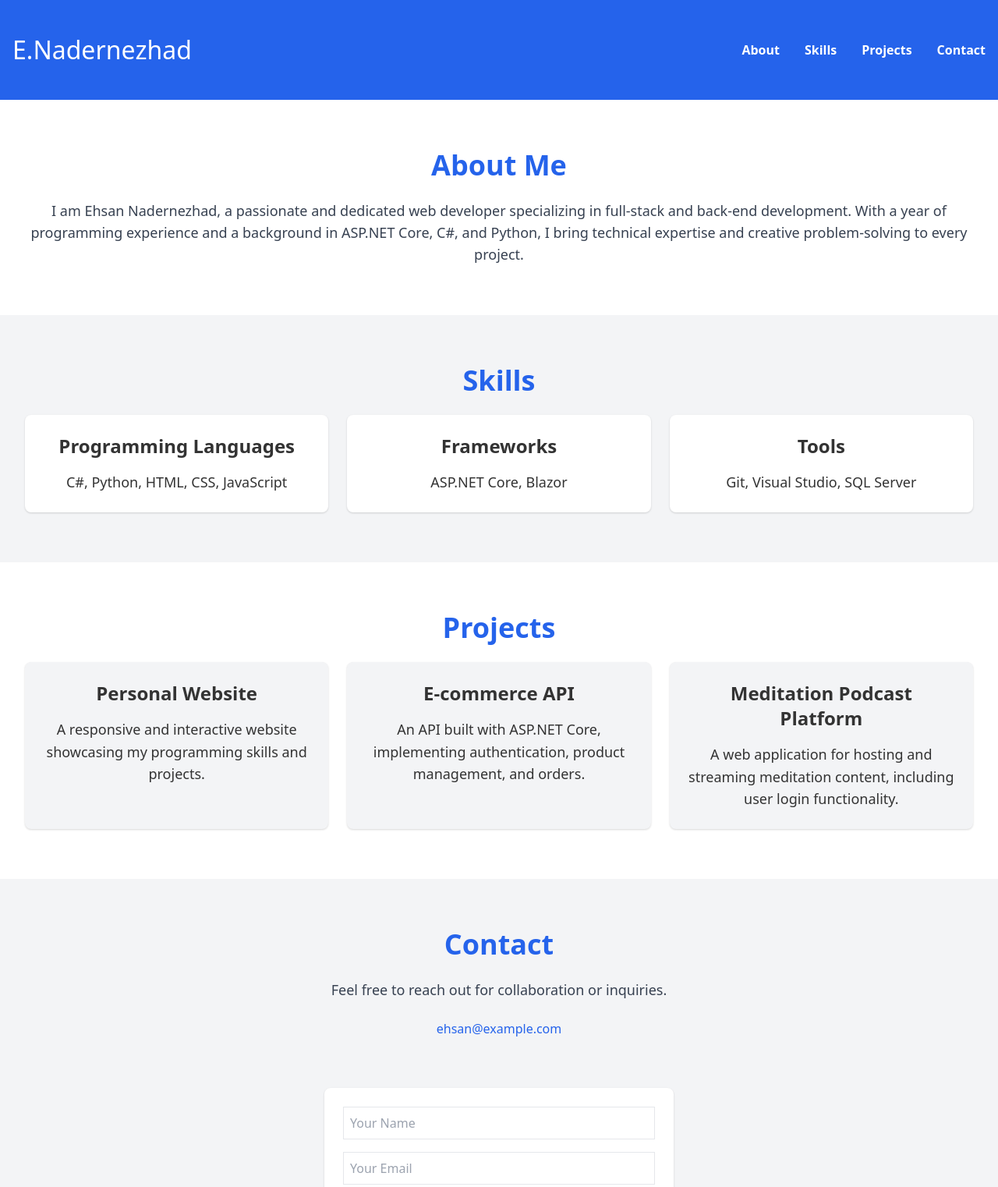
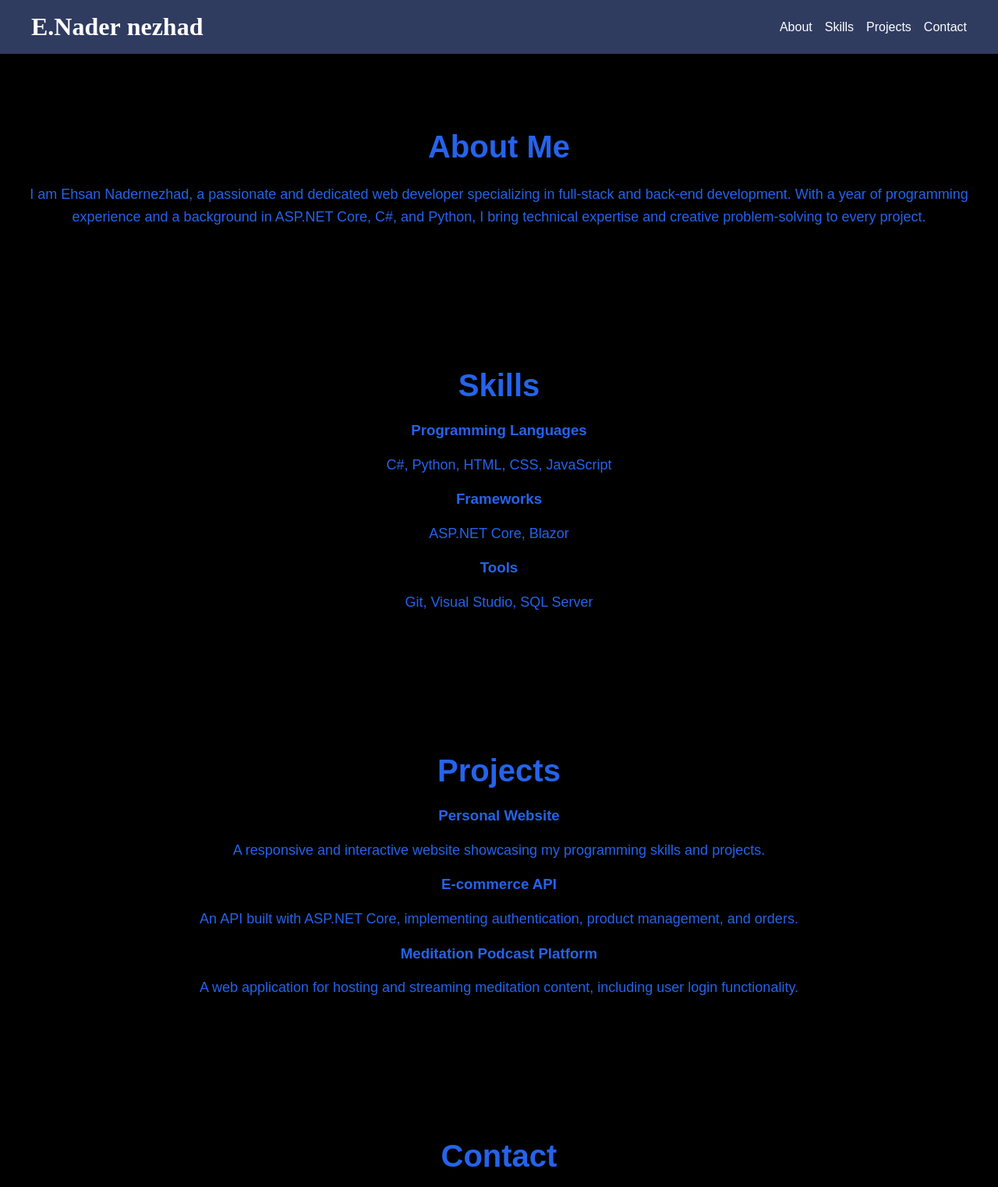
Before and after one commit to ehsan-nadernezhad/MyExperiences, a plain HTML site: page index.html in a window 1280 px wide. Shown: the top 1522 px of the page at 78% size. Drawn offline with nearby package versions, Linux system fonts and the light colour scheme.

Commit message:
set edits

```diff
--- a/index.html
+++ b/index.html
@@ -3,53 +3,56 @@
 <head>
     <meta charset="UTF-8">
     <meta name="viewport" content="width=device-width, initial-scale=1.0">
-    <title>Ehsan Nadernezhad - Portfolio</title>
-    <link href="https://cdn.jsdelivr.net/npm/tailwindcss@2.2.19/dist/tailwind.min.css" rel="stylesheet">
+    <title>MyPortfolio (EN)</title>
     <link rel="stylesheet" href="styles.css">
 </head>
-<body class="bg-gray-100 font-sans leading-normal tracking-normal">
+<body>
+
     <!-- Header -->
-    <header class="bg-blue-600 text-white">
-        <div class="container mx-auto px-4 py-6 flex justify-between items-center">
-            <h1 class="name"><span>E.</span><span> </span><span>N</span><span>a</span><span>d</span><span>e</span><span>r</span><span>n</span><span>e</span><span>z</span><span>h</span><span>a</span><span><span>d</span></span></h1>
-            <button id="menu-toggle" class="block md:hidden text-white">
+    <header>
+        <div>
+            <h1><span>E.</span><span> </span><span>N</span><span>a</span><span>d</span><span>e</span><span>r</span>
+                <span>n</span><span>e</span><span>z</span><span>h</span><span>a</span><span>d</span></h1>
+            <!-- <button id="menu-toggle" class="block md:hidden text-white text-2xl">
                 ☰
-            </button>
-            <nav id="menu" class="hidden md:flex">
-                <ul class="flex space-x-4">
-                    <li><a href="#about" class="hover:underline">About</a></li>
-                    <li><a href="#skills" class="hover:underline">Skills</a></li>
-                    <li><a href="#projects" class="hover:underline">Projects</a></li>
-                    <li><a href="#contact" class="hover:underline">Contact</a></li>
+            </button> -->
+            <nav id="menu">
+                <ul>
+                    <li><a href="#about">About</a></li>
+                    <li><a href="#skills">Skills</a></li>
+                    <li><a href="#projects">Projects</a></li>
+                    <li><a href="#contact">Contact</a></li>
                 </ul>
             </nav>
         </div>
     </header>
 
-
     <!-- About Section -->
-    <section id="about" class="bg-white py-16">
-        <div class="container mx-auto px-4 text-center">
-            <h2 class="text-4xl font-bold mb-6">About Me</h2>
-            <p class="text-lg text-gray-700">I am Ehsan Nadernezhad, a passionate and dedicated web developer specializing in full-stack and back-end development. With a year of programming experience and a background in ASP.NET Core, C#, and Python, I bring technical expertise and creative problem-solving to every project.</p>
+    <section id="about">
+        <div>
+            <h2>About Me</h2>
+            <p>I am Ehsan Nadernezhad, a passionate and dedicated web developer specializing in
+                 full-stack and back-end development. With a year of programming experience and
+                  a background in ASP.NET Core, C#, and Python, I bring technical expertise and
+                   creative problem-solving to every project.</p>
         </div>
     </section>
 
     <!-- Skills Section -->
-    <section id="skills" class="bg-gray-100 py-16">
-        <div class="container mx-auto px-4 text-center">
-            <h2 class="text-4xl font-bold mb-6">Skills</h2>
-            <div class="grid grid-cols-1 md:grid-cols-3 gap-6">
-                <div class="p-6 bg-white shadow rounded-lg">
-                    <h3 class="text-2xl font-semibold mb-4">Programming Languages</h3>
+    <section id="skills">
+        <div>
+            <h2>Skills</h2>
+            <div>
+                <div>
+                    <h3>Programming Languages</h3>
                     <p>C#, Python, HTML, CSS, JavaScript</p>
                 </div>
-                <div class="p-6 bg-white shadow rounded-lg">
-                    <h3 class="text-2xl font-semibold mb-4">Frameworks</h3>
+                <div>
+                    <h3>Frameworks</h3>
                     <p>ASP.NET Core, Blazor</p>
                 </div>
-                <div class="p-6 bg-white shadow rounded-lg">
-                    <h3 class="text-2xl font-semibold mb-4">Tools</h3>
+                <div>
+                    <h3>Tools</h3>
                     <p>Git, Visual Studio, SQL Server</p>
                 </div>
             </div>
@@ -57,20 +60,20 @@
     </section>
 
     <!-- Projects Section -->
-    <section id="projects" class="bg-white py-16">
-        <div class="container mx-auto px-4 text-center">
-            <h2 class="text-4xl font-bold mb-6">Projects</h2>
-            <div class="grid grid-cols-1 md:grid-cols-3 gap-6">
-                <div class="p-6 bg-gray-100 shadow rounded-lg">
-                    <h3 class="text-2xl font-semibold mb-4">Personal Website</h3>
+    <section id="projects">
+        <div>
+            <h2>Projects</h2>
+            <div>
+                <div>
+                    <h3>Personal Website</h3>
                     <p>A responsive and interactive website showcasing my programming skills and projects.</p>
                 </div>
-                <div class="p-6 bg-gray-100 shadow rounded-lg">
-                    <h3 class="text-2xl font-semibold mb-4">E-commerce API</h3>
+                <div>
+                    <h3>E-commerce API</h3>
                     <p>An API built with ASP.NET Core, implementing authentication, product management, and orders.</p>
                 </div>
-                <div class="p-6 bg-gray-100 shadow rounded-lg">
-                    <h3 class="text-2xl font-semibold mb-4">Meditation Podcast Platform</h3>
+                <div>
+                    <h3>Meditation Podcast Platform</h3>
                     <p>A web application for hosting and streaming meditation content, including user login functionality.</p>
                 </div>
             </div>
@@ -78,28 +81,21 @@
     </section>
 
     <!-- Contact Section -->
-    <section id="contact" class="bg-gray-100 py-16">
-        <div class="container mx-auto px-4 text-center">
-            <h2 class="text-4xl font-bold mb-6">Contact</h2>
-            <p class="text-lg text-gray-700 mb-6">Feel free to reach out for collaboration or inquiries.</p>
-            <a href="mailto:ehsan@example.com" class="text-blue-600 hover:underline">ehsan@example.com</a>
+    <section id="contact">
+        <div>
+            <h2>Contact</h2>
+            <p>Feel free to reach out for collaboration or inquiries.</p>
+            <a href="mailto:ehsan@example.com">ehsan@example.com</a>
         </div>
     </section>
-    <form id="contact-form" class="bg-white shadow p-6 rounded-lg max-w-md mx-auto">
-        <input id="name" type="text" placeholder="Your Name" class="w-full p-2 border mb-4" required>
-        <input id="email" type="email" placeholder="Your Email" class="w-full p-2 border mb-4" required>
-        <textarea id="message" placeholder="Your Message" class="w-full p-2 border mb-4" required></textarea>
-        <button type="submit" class="bg-blue-600 text-white px-4 py-2 rounded">Send</button>
-        <p id="form-feedback" class="text-red-600 hidden mt-2"></p>
-    </form>
-    <br>
-    <br>
+
     <!-- Footer -->
-    <footer class="bg-blue-600 text-white py-4">
-        <div class="container mx-auto px-4 text-center">
+    <footer>
+        <div>
             <p>&copy; 2025 Ehsan Nadernezhad. All Rights Reserved.</p>
         </div>
     </footer>
+
     <script src="script.js"></script>
 </body>
 </html>
--- a/script.js
+++ b/script.js
@@ -1,3 +1,4 @@
+document.addEventListener('DOMContentLoaded', () => {
     // Smooth scrolling for navigation links
     document.querySelectorAll('a[href^="#"]').forEach(anchor => {
         anchor.addEventListener('click', function (e) {
@@ -11,9 +12,23 @@ document.querySelectorAll('a[href^="#"]').forEach(anchor => {
     // Mobile menu toggle
     const menuToggle = document.getElementById('menu-toggle');
     const menu = document.getElementById('menu');
+    const menuClose = document.getElementById('menu-close');
 
+    // Open menu
     menuToggle.addEventListener('click', () => {
-    menu.classList.toggle('hidden');
+        menu.classList.remove('hidden');
+    });
+
+    // Close menu
+    menuClose.addEventListener('click', () => {
+        menu.classList.add('hidden');
+    });
+
+    // Close menu when clicking outside of it
+    window.addEventListener('click', (e) => {
+        if (e.target.id !== 'menu-toggle' && !menu.contains(e.target) && !menu.classList.contains('hidden')) {
+            menu.classList.add('hidden');
+        }
     });
 
     // Form validation
@@ -30,10 +45,12 @@ form.addEventListener('submit', (e) => {
         if (!name || !email || !message) {
             feedback.textContent = "All fields are required.";
             feedback.classList.remove('hidden');
+            feedback.classList.add('text-red');
         } else {
             feedback.textContent = "Your message has been sent!";
             feedback.classList.remove('hidden');
-        feedback.classList.remove('text-red-600');
-        feedback.classList.add('text-green-600');
+            feedback.classList.remove('text-red');
+            feedback.classList.add('text-green');
         }
     });
+});
--- a/styles.css
+++ b/styles.css
@@ -1,27 +1,37 @@
 /* styles.css */
 body {
     font-family: 'Arial', sans-serif;
-    background-color: #f7f7f7;
-    color: #333;
+    background-color: black;
+    color: #2563eb;
     margin: 0;
     padding: 0;
+    text-align: center;
 }
 
 header {
-    background-color: #2563eb; /* Blue color */
+    background-color: #303b60;
     color: #fff;
     padding: 1rem 0;
 }
 
+header div {
+    max-width: 1200px;
+    margin: 0 auto;
+    padding: 0 1rem;
+    display: flex;
+    justify-content: space-between;
+    align-items: center;
+}
+
 header h1 {
-    font-family: 'Times New Roman', Times,;
+    font-family: 'Times New Roman', Times, serif;
     font-size: 2rem;
     margin: 0;
 }
+
 header h1 span {
     display: inline-block;
     transition: transform 0.3s ease;
-
 }
 
 header h1 span:hover {
@@ -29,21 +39,30 @@ header h1 span:hover {
     color: goldenrod;
 }
 
-header nav ul {
+header button {
+    background: none;
+    border: none;
+    color: white;
+    cursor: pointer;
+    font-size: 1.5rem;
+}
+nav ul {
     list-style: none;
-    padding: 0;
     display: flex;
     gap: 1rem;
+    padding: 0;
+    margin: 0;
 }
 
-header nav ul li a {
+nav a {
+    color: white;
     text-decoration: none;
-    color: #fff;
-    font-weight: bold;
+    background-color:#303b60;
 }
 
-header nav ul li a:hover {
+nav a:hover {
     text-decoration: underline;
+    color: goldenrod;
 }
 
 section {
@@ -52,7 +71,7 @@ section {
 
 h2 {
     font-size: 2.5rem;
-    color: #2563eb; /* Blue color */
+    color: #2563eb;
     margin-bottom: 1.5rem;
 }
 
@@ -62,8 +81,31 @@ p {
 }
 
 footer {
-    background-color: #2563eb; /* Blue color */
+    background-color: #303b60;
     color: #fff;
     text-align: center;
     padding: 1rem 0;
 }
+/*
+#menu {
+    display: none;
+    position: fixed;
+    top: 0;
+    right: 0;
+    width: 100%;
+    max-width: 300px;
+    height: 50%;
+    background: #a3a9bd;
+    opacity: 0.5;
+    z-index: 50;
+    padding: 1.5rem;
+    color: white;
+}
+
+#menu-close {
+    background: none;
+    border: none;
+    color: white;
+    cursor: pointer;
+    font-size: 1.5rem;
+} */
```
Lines whose indentation alone changed are shown as unchanged.
